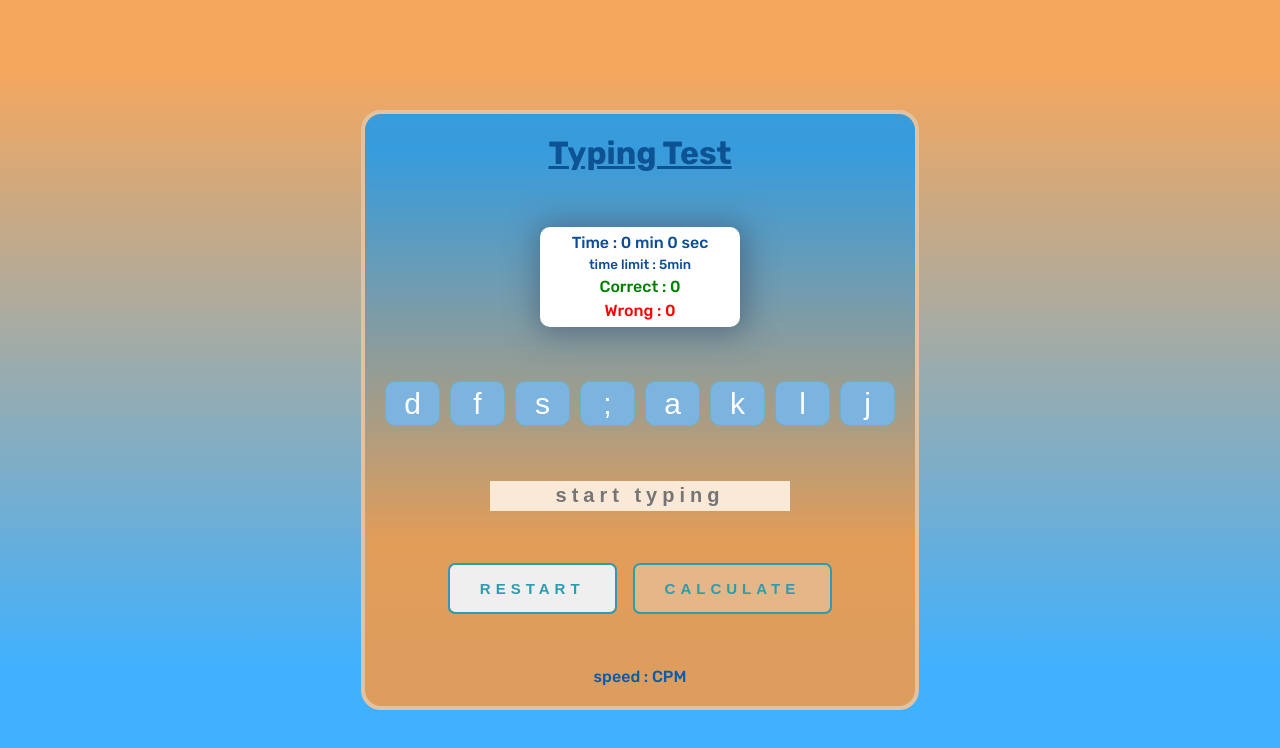
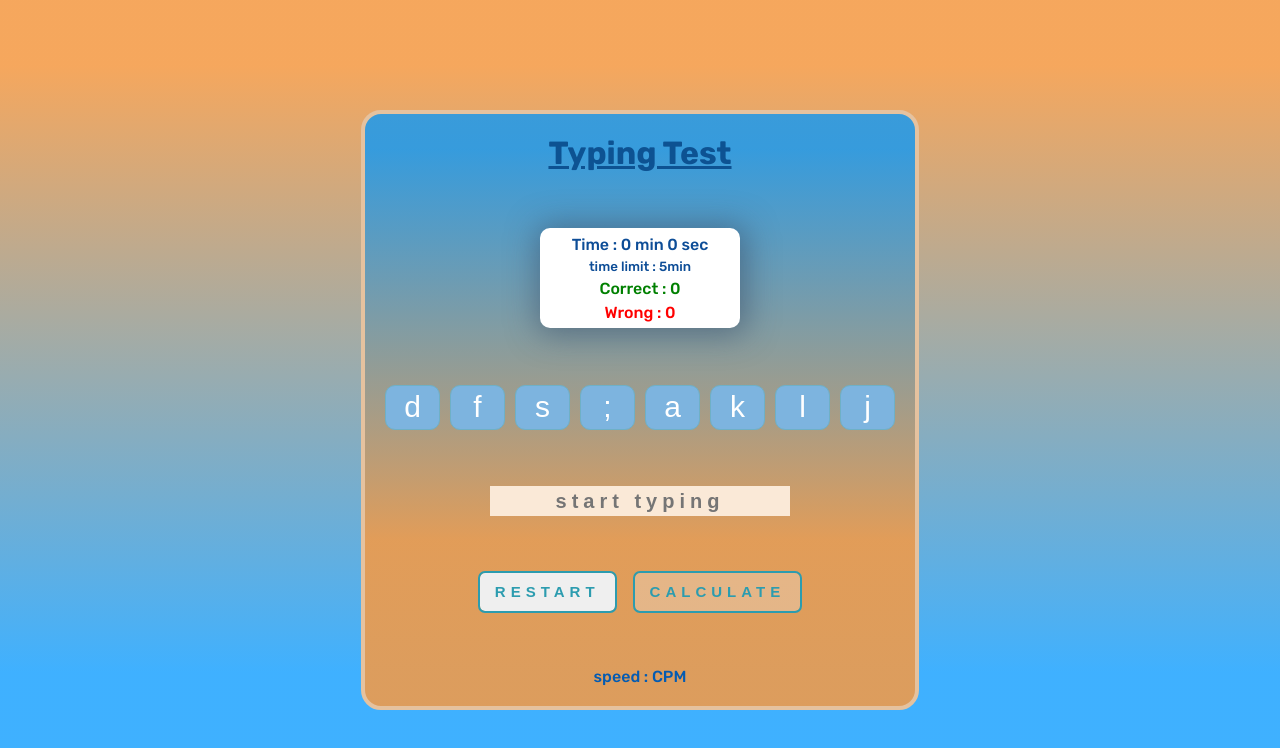
Before and after one commit to JatinSc/typing_test_app, a React (Vite) app: page / in a window 1280 px wide. Shown: the top 748 px of the page. Built offline with nearby package versions, Linux system fonts and the light colour scheme.

Commit message:
css changes

```diff
--- a/src/App.css
+++ b/src/App.css
@@ -89,7 +89,7 @@ h1 {
 }
 
 .button {
-  padding: 1em 2em;
+  padding: .7em 1em;
   border: none;
   border-radius: 5px;
   font-weight: bold;
```
